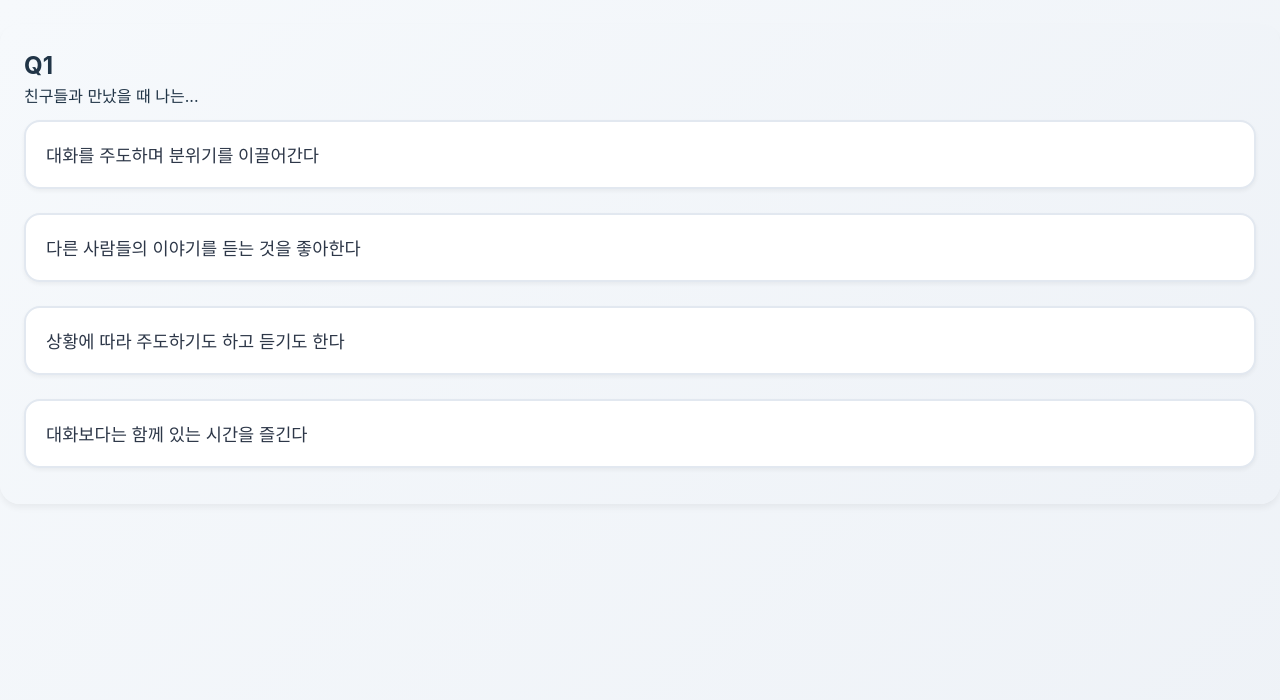
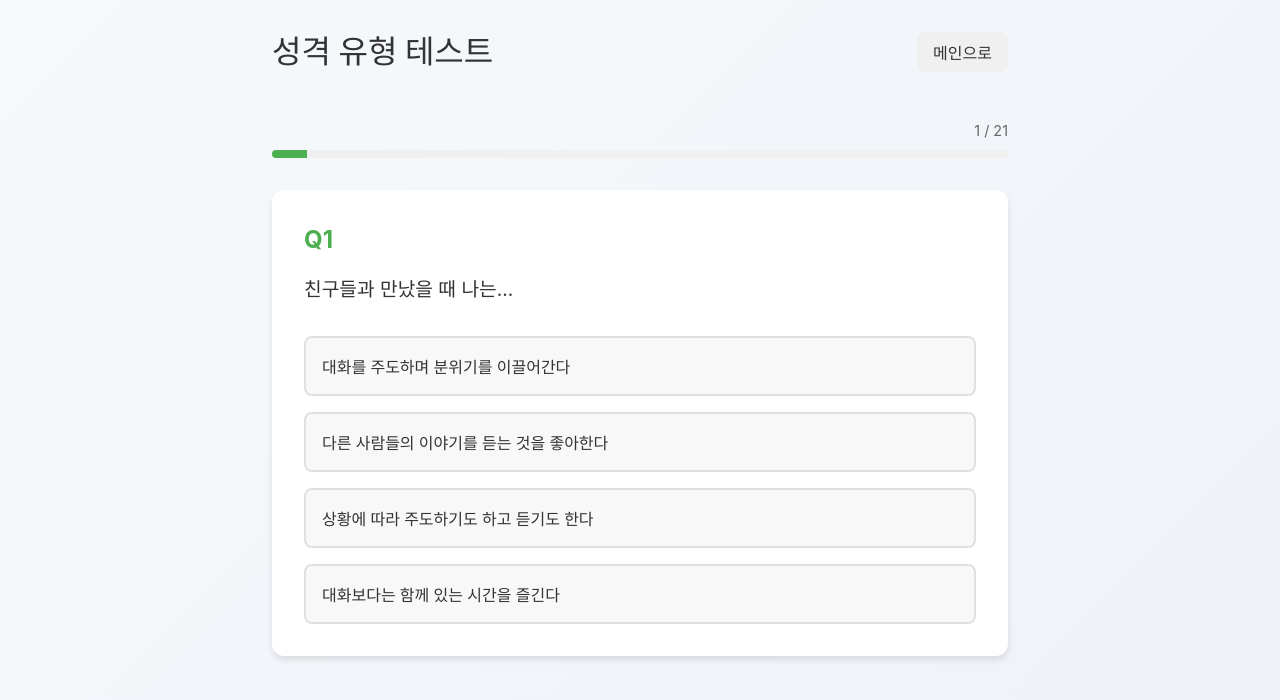
Before and after one commit to qlsl1198/fortune, a React (Vite) app: page /test in a window 1280 px wide. Shown: the top 700 px of the page. Built offline with nearby package versions, Linux system fonts and the light colour scheme.

Commit message:
feat: 테스트 페이지 UI 개선 및 스타일 수정

```diff
--- a/src/App.css
+++ b/src/App.css
@@ -245,98 +245,141 @@ body {
 
 /* 심리테스트 페이지 스타일 */
 .test-container {
-  margin: 24px 0;
-  padding: 24px;
-  background: linear-gradient(135deg, #f6f9fc 0%, #eef2f7 100%);
-  border-radius: 20px;
-  box-shadow: 0 4px 6px rgba(0, 0, 0, 0.05);
+  max-width: 800px;
+  margin: 0 auto;
+  padding: 2rem;
+  min-height: 100vh;
+  display: flex;
+  flex-direction: column;
+  gap: 2rem;
 }
 
 .test-header {
   display: flex;
+  justify-content: space-between;
   align-items: center;
-  justify-content: space-between;
-  margin-bottom: 24px;
-  padding: 16px;
-  background: linear-gradient(135deg, #2c3e50 0%, #3498db 100%);
-  border-radius: 16px;
-  color: white;
+  margin-bottom: 1rem;
 }
 
-.test-header h2 {
+.test-title {
+  font-size: 2rem;
+  color: #333;
   margin: 0;
-  font-size: 1.4rem;
-  background: none;
-  -webkit-text-fill-color: white;
-  white-space: nowrap;
+  font-weight: 700;
 }
 
-.back-button {
-  background: rgba(255, 255, 255, 0.2);
+.home-button {
+  padding: 0.5rem 1rem;
+  background-color: #f0f0f0;
   border: none;
-  color: white;
+  border-radius: 8px;
+  color: #333;
   font-size: 1rem;
   cursor: pointer;
-  padding: 8px 16px;
-  border-radius: 8px;
-  transition: all 0.3s;
+  transition: all 0.3s ease;
 }
 
-.back-button:hover {
-  background: rgba(255, 255, 255, 0.3);
-  transform: translateX(-2px);
+.home-button:hover {
+  background-color: #e0e0e0;
+  transform: translateY(-2px);
 }
 
-.progress-info {
-  font-size: 1rem;
-  color: white;
-  background: rgba(255, 255, 255, 0.2);
-  padding: 8px 16px;
-  border-radius: 8px;
+.progress-container {
+  display: flex;
+  flex-direction: column;
+  gap: 0.5rem;
 }
 
-.test-description {
-  margin: 24px 0;
-  padding: 24px;
-  background: white;
-  border-radius: 16px;
-  text-align: left;
-  box-shadow: 0 4px 6px rgba(0, 0, 0, 0.05);
+.progress-text {
+  text-align: right;
+  color: #666;
+  font-size: 0.9rem;
 }
 
-.test-description p {
-  margin: 12px 0;
-  color: #4a5568;
-  font-size: 1.1rem;
+.progress-bar {
+  width: 100%;
+  height: 8px;
+  background-color: #f0f0f0;
+  border-radius: 4px;
+  overflow: hidden;
+}
+
+.progress-fill {
+  height: 100%;
+  background-color: #4CAF50;
+  transition: width 0.3s ease;
+}
+
+.question-container {
+  background-color: white;
+  padding: 2rem;
+  border-radius: 12px;
+  box-shadow: 0 4px 6px rgba(0, 0, 0, 0.1);
+}
+
+.question-number {
+  color: #4CAF50;
+  font-size: 1.5rem;
+  margin-bottom: 1rem;
+}
+
+.question-text {
+  font-size: 1.2rem;
+  color: #333;
+  margin-bottom: 2rem;
   line-height: 1.6;
 }
 
-.test-description h3 {
-  font-size: 1.2rem;
-  margin-bottom: 16px;
-  color: #2d3748;
+.options-container {
+  display: flex;
+  flex-direction: column;
+  gap: 1rem;
 }
 
 .option-button {
-  width: 100%;
-  padding: 20px;
-  margin: 12px 0;
-  background: white;
-  border: 2px solid #e2e8f0;
-  border-radius: 16px;
-  color: #2d3748;
-  font-size: 1.1rem;
+  padding: 1rem;
+  background-color: #f8f8f8;
+  border: 2px solid #e0e0e0;
+  border-radius: 8px;
+  color: #333;
+  font-size: 1rem;
   text-align: left;
   cursor: pointer;
-  transition: all 0.3s;
-  box-shadow: 0 2px 4px rgba(0, 0, 0, 0.05);
+  transition: all 0.3s ease;
 }
 
 .option-button:hover {
-  background: #f7fafc;
-  border-color: #4299e1;
+  background-color: #f0f0f0;
+  border-color: #4CAF50;
   transform: translateY(-2px);
-  box-shadow: 0 4px 6px rgba(0, 0, 0, 0.1);
+}
+
+.option-button.disabled {
+  opacity: 0.7;
+  cursor: not-allowed;
+  transform: none;
+}
+
+@media (max-width: 768px) {
+  .test-container {
+    padding: 1rem;
+  }
+
+  .test-title {
+    font-size: 1.5rem;
+  }
+
+  .question-container {
+    padding: 1.5rem;
+  }
+
+  .question-text {
+    font-size: 1.1rem;
+  }
+
+  .option-button {
+    padding: 0.8rem;
+  }
 }
 
 /* 결과 페이지 스타일 */
--- a/src/TestPage.jsx
+++ b/src/TestPage.jsx
@@ -364,11 +364,26 @@ function TestPage() {
 
   return (
     <div className="test-container">
-      <div className="progress-bar">
-        <div
-          className="progress-fill"
-          style={{ width: `${progress}%` }}
-        />
+      <div className="test-header">
+        <h1 className="test-title">성격 유형 테스트</h1>
+        <button
+          className="home-button"
+          onClick={() => navigate('/')}
+        >
+          메인으로
+        </button>
+      </div>
+
+      <div className="progress-container">
+        <div className="progress-text">
+          {currentQuestion + 1} / {questions.length}
+        </div>
+        <div className="progress-bar">
+          <div
+            className="progress-fill"
+            style={{ width: `${progress}%` }}
+          />
+        </div>
       </div>
 
       <div className="question-container">
```
